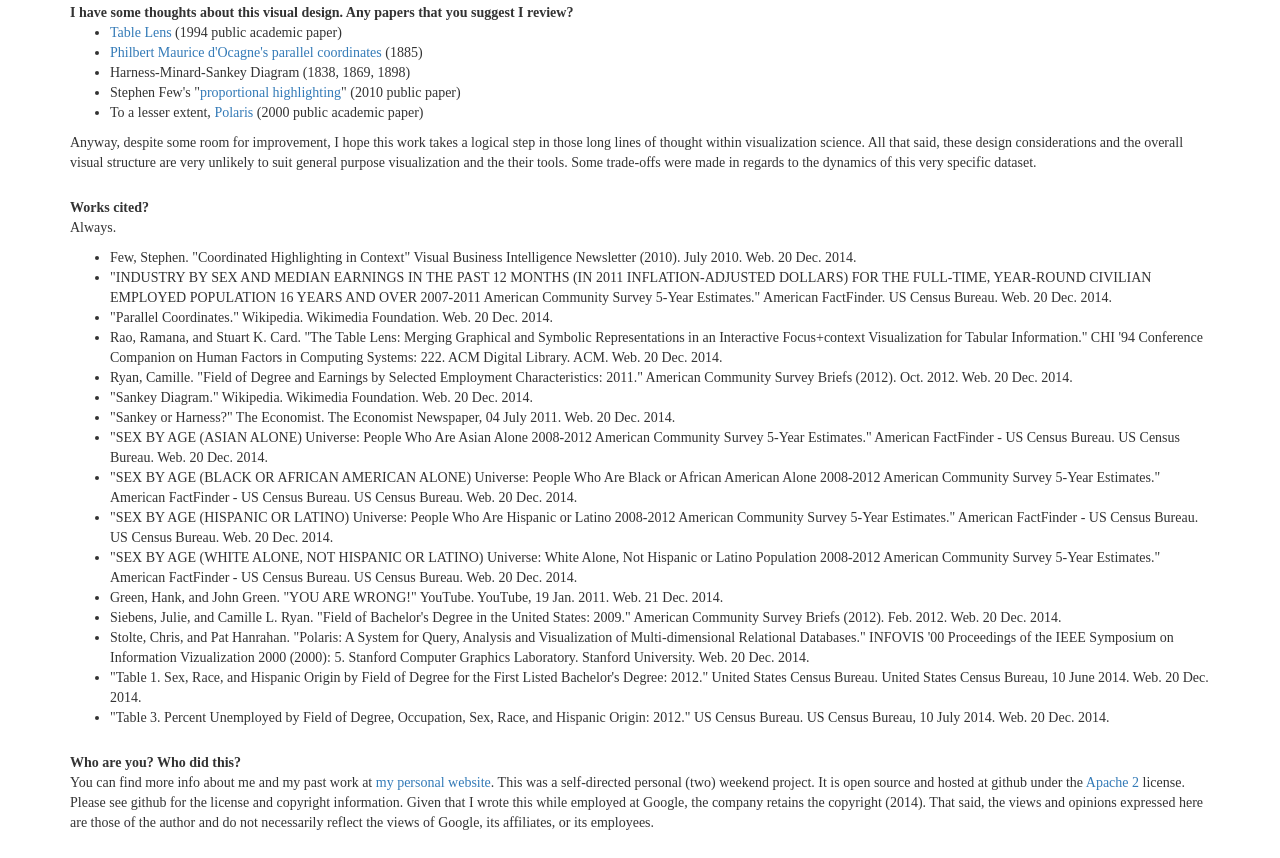
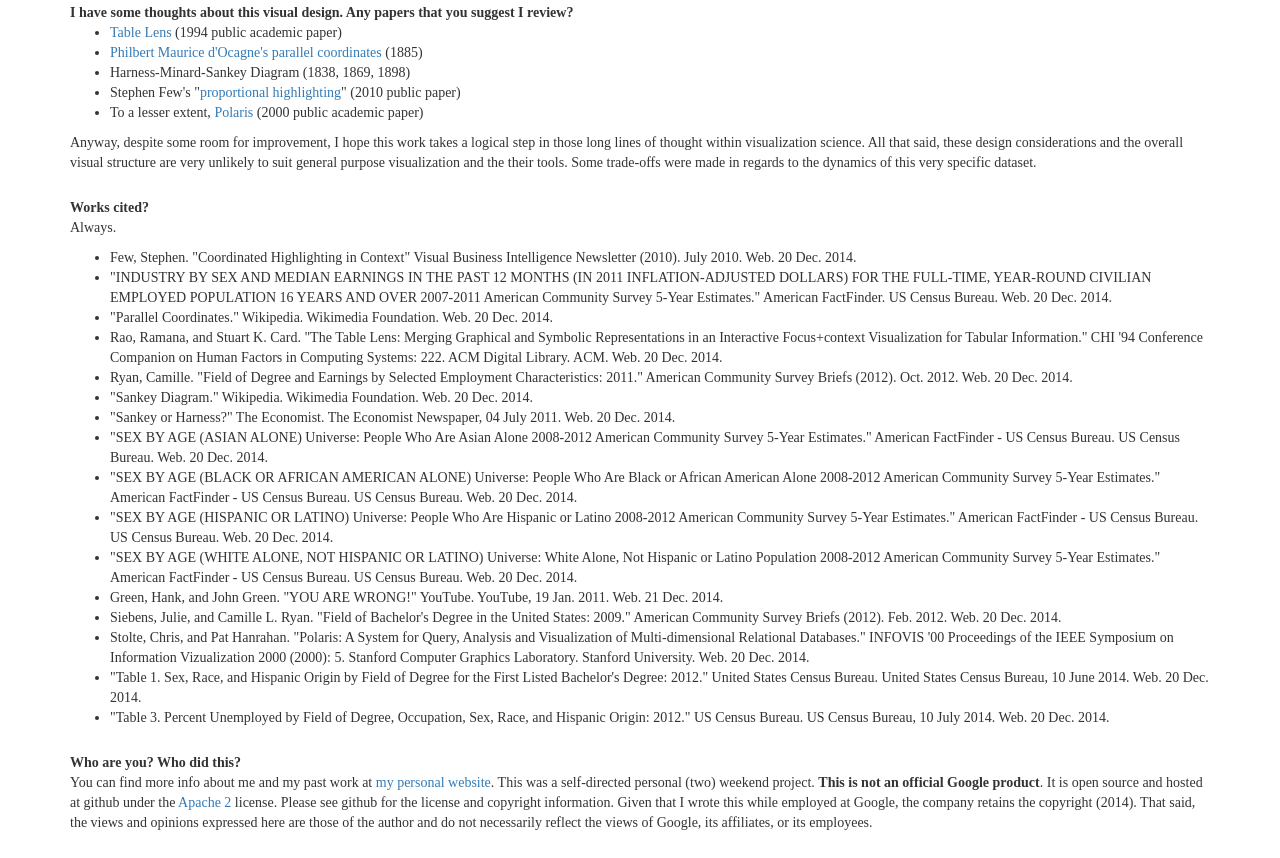
Before and after one commit to sampottinger/visualization-us-bachelors-degrees-gender-ethnicity, a website: page disciplines_stats.html in a window 1280 px wide. Shown: the part 1874-2732 px from the top of the page. Drawn offline with nearby package versions, Linux system fonts and the light colour scheme; a web font is replaced by a local one.

Commit message:
Emphasized that it is not an official Google product.

```diff
--- a/disciplines_stats.css
+++ b/disciplines_stats.css
@@ -131,6 +131,10 @@ body {
   display: none;
 }
 
+#non-official-disclaimer {
+  font-weight: bold;
+}
+
 #title {
   font-weight: bold;
 }
--- a/disciplines_stats.html
+++ b/disciplines_stats.html
@@ -194,7 +194,7 @@
         <div class="write-up-section">
             <div class="write-up-header">Who are you? Who did this?</div>
             <div class="write-up-contents">
-              <p>You can find more info about me and my past work at <a href="http://gleap.org">my personal website</a>. This was a self-directed personal (two) weekend project. It is open source and hosted at github under the <a href="http://www.apache.org/licenses/LICENSE-2.0">Apache 2</a> license. Please see github for the license and copyright information. Given that I wrote this while employed at Google, the company retains the copyright (2014). That said, the views and opinions expressed here are those of the author and do not necessarily reflect the views of Google, its affiliates, or its employees.</p>
+              <p>You can find more info about me and my past work at <a href="http://gleap.org">my personal website</a>. This was a self-directed personal (two) weekend project. <span id="non-official-disclaimer">This is not an official Google product</span>. It is open source and hosted at github under the <a href="http://www.apache.org/licenses/LICENSE-2.0">Apache 2</a> license. Please see github for the license and copyright information. Given that I wrote this while employed at Google, the company retains the copyright (2014). That said, the views and opinions expressed here are those of the author and do not necessarily reflect the views of Google, its affiliates, or its employees.</p>
             </div>
         </div>
       </div>
```
Also changed, not shown: README.md.
